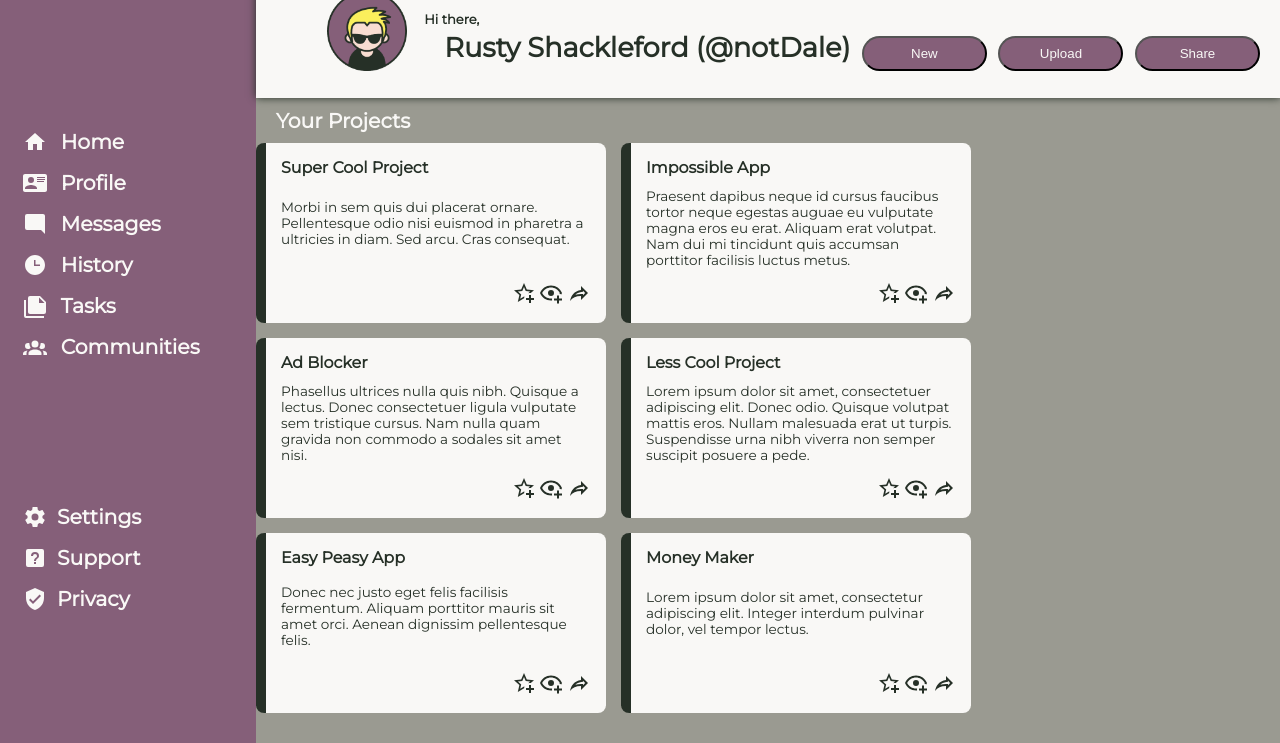
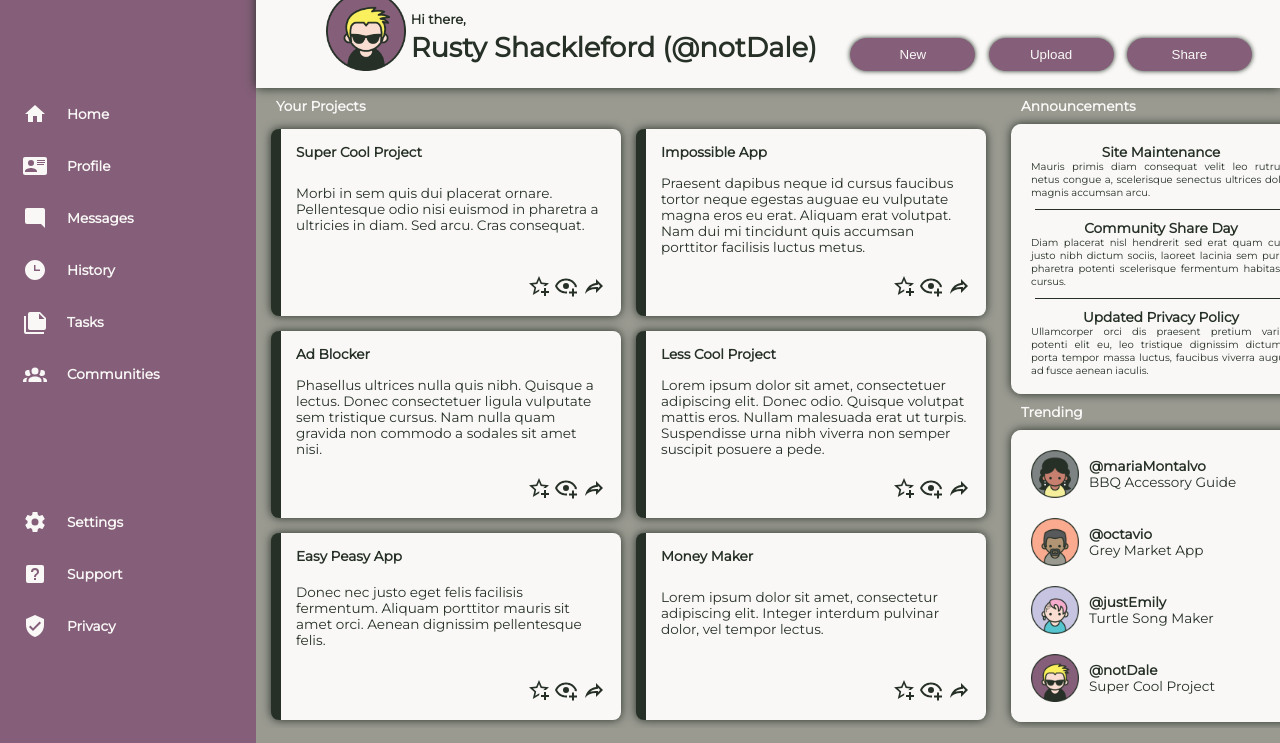
Before and after one commit to ha-x-3/odin-admin-dashboard, a plain HTML site: page index.html in a window 1280 px wide. Shown: the part 57-800 px from the top of the page. Drawn offline with Linux system fonts and the light colour scheme.

Commit message:
Finished layout and styling

```diff
--- a/index.html
+++ b/index.html
@@ -64,7 +64,7 @@
         <div class="top-row1-right">
           <img src="./img/bell-ring-outline.svg" class="icon" alt="Notification" />
           <img src="./img/avatar4.png" class="avatar" alt="User Avatar" />
-          <h2>Rusty Shackleford</h2>
+          <h3 class="user-name">Rusty Shackleford</h3>
         </div>
       </div>
       <div class="top-row2">
@@ -139,11 +139,60 @@
           </div>
         </div>
       </div>
-      <div class="announcements">
+      <div class="middle-right">
+        <div class="announcements">
+          <h2>Announcements</h2>
+          <div class="announcement-box">
+            <div class="announcement">
+              <h3>Site Maintenance</h3>
+              <p class="xsmall">Mauris primis diam consequat velit leo rutrum netus congue a, scelerisque senectus ultrices dolor magnis accumsan arcu.</p>
+            </div>
+            <hr width="90%" color="#263027" size="1px" />
+            <div class="announcement">
+              <h3>Community Share Day</h3>
+              <p class="xsmall">Diam placerat nisl hendrerit sed erat quam cum justo nibh dictum sociis, laoreet lacinia sem purus pharetra potenti scelerisque fermentum habitasse cursus.</p>
+            </div>
+            <hr width="90%" color="#263027" size="1px" />
+            <div class="announcement">
+              <h3>Updated Privacy Policy</h3>
+              <p class="xsmall">Ullamcorper orci dis praesent pretium varius potenti elit eu, leo tristique dignissim dictumst porta tempor massa luctus, faucibus viverra augue ad fusce aenean iaculis.</p>
+            </div>
+          </div>
+        </div>
+        <div class="trending">
+          <h2>Trending</h2>
+          <div class="trending-box">
+            <div class="trending-line">
+              <img src="./img/avatar1.png" alt="User Avatar" class="avatar" />
+              <div class="trending-desc">
+                <h3 class="handle">@mariaMontalvo</h3>
+                <p class="project-title">BBQ Accessory Guide</p>
+              </div>
+            </div>
+            <div class="trending-line">
+              <img src="./img/avatar2.png" alt="User Avatar" class="avatar" />
+              <div class="trending-desc">
+                <h3 class="handle">@octavio</h3>
+                <p class="project-title">Grey Market App</p>
+              </div>
+            </div>
+            <div class="trending-line">
+              <img src="./img/avatar3.png" alt="User Avatar" class="avatar" />
+              <div class="trending-desc">
+                <h3 class="handle">@justEmily</h3>
+                <p class="project-title">Turtle Song Maker</p>
+              </div>
+            </div>
+            <div class="trending-line">
+              <img src="./img/avatar4.png" alt="User Avatar" class="avatar" />
+              <div class="trending-desc">
+                <h3 class="handle">@notDale</h3>
+                <p class="project-title">Super Cool Project</p>
+              </div>
+            </div>
 
-      </div>
-      <div class="trending">
-
+          </div>
+        </div>
       </div>
     </div>
   </div>
--- a/styles.css
+++ b/styles.css
@@ -22,6 +22,7 @@
   width: 100vw;
   color: var(--black);
   background-color: var(--light-grey);
+  overflow: auto;
 }
 
 .sidebar {
@@ -37,16 +38,27 @@
 .topbar {
   background-color: var(--white);
   grid-row: 1 / 2;
-  min-height: 150px;
-  box-shadow: 0 0 8px var(--black);
+  min-height: 130px;
+  box-shadow: 0 0 10px var(--black);
 }
 
 .middle {
   grid-row: 2 / 3;
   height: 80vh;
   display: grid;
-  grid-template-columns: 2fr 1fr;
-  grid-template-rows: repeat(2, 1fr);
+  grid-template-columns: 2.5fr 1fr;
+  gap: 10px;
+  overflow: hidden;
+}
+
+h2 {
+  color: var(--white);
+  margin: 10px;
+  font-size: 1em;
+}
+
+h3 {
+  font-size: 1em;
 }
 
 /* Sidebar styles */
@@ -65,6 +77,7 @@
 
 .avatar-badge {
   height: 10vh;
+  justify-self: end;
 }
 
 .logo, .upper-btns > div, .lower-btns > div {
@@ -83,19 +96,23 @@
   display: grid;
   grid-template-columns: 2fr 1fr;
   align-items: center;
-  justify-items: center;
+  justify-items: stretch;
 }
 
 .top-row1-left {
   display: grid;
   grid-template-columns: 1fr 5fr;
   justify-items: stretch;
+  align-items: end;
 }
 
 .top-row1-right {
   display: grid;
   grid-template-columns: 1fr 1fr 3fr;
   align-items: center;
+  justify-items: end;
+  gap: 5px;
+  margin-right: 50px;
 }
 
 input {
@@ -103,6 +120,7 @@ input {
   border-radius: 8px;
   background-color: var(--light-grey);
   color: var(--white);
+  border: var(--light-grey);
 }
 
 button {
@@ -111,6 +129,8 @@ button {
   background-color: var(--pink);
   color: var(--white);
   width: 125px;
+  border: 1px solid var(--pink);
+  box-shadow: 0 0 5px var(--black);
 }
 
 .top-row2 {
@@ -121,7 +141,8 @@ button {
 
 .top-row2-left, .top-row2-right {
   display: grid;
-  justify-items: end;
+  justify-items: start;
+  gap: 5px;
 }
 
 .top-row2-left {
@@ -140,7 +161,10 @@ button {
 
 .small {
   font-size: small;
-  margin-left: -20px;
+}
+
+.user-name {
+  justify-self: start;
 }
 
 /* Middle Area */
@@ -155,6 +179,7 @@ button {
   grid-template-columns: repeat(2, 1fr);
   grid-template-rows: repeat(3, 1fr);
   gap: 15px;
+  margin: 15px;
 }
 
 .card {
@@ -164,12 +189,68 @@ button {
   padding: 15px;
   border-left: 10px solid var(--black);
   width: 350px;
-  height: 180px;
+  height: 187px;
   display: grid;
   gap: 10px;
+  box-shadow: 0 0 10px var(--black);
 }
 
 .cardIcons {
   align-self: end;
   justify-self: end;
 }
+
+.middle-right {
+  display: flex;
+  flex-direction: column;
+}
+
+.announements {
+  height: 400px;
+  width: 250px;
+}
+
+.announcement-box {
+  height: 270px;
+  width: 300px;
+  background-color: var(--white);
+  border-radius: 10px;
+  padding: 10px;
+  display: flex;
+  flex-direction: column;
+  align-items: center;
+  box-shadow: 0 0 10px var(--black);
+}
+
+.xsmall {
+  font-size: x-small;
+  text-align: justify;
+}
+
+.announcement {
+  padding: 10px;
+  text-align: center;
+}
+
+.trending {
+  height: 260px;
+  width: 300px;
+}
+
+.trending-box {
+  background-color: var(--white);
+  border-radius: 10px;
+  padding: 10px;
+  display: grid;
+  justify-items: start;
+  align-items: center;
+  box-shadow: 0 0 10px var(--black);
+}
+
+.trending-line {
+  display: flex;
+  align-items: center;
+  justify-content: center;
+  gap: 10px;
+  margin: 10px;
+}
```
